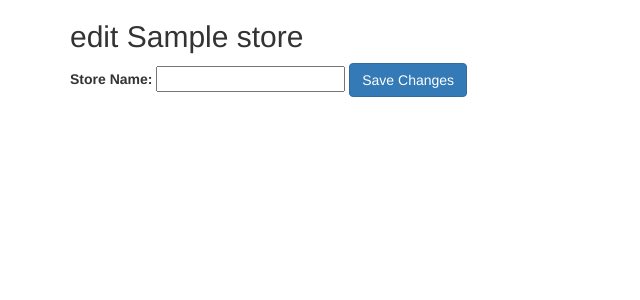
After one commit to IanBaum/php-shoes, a PHP site: template views/store_edit.html.twig in a window 1280 px wide. The commit adds this page. Shown: the top 300 px of the page, without its empty margins (0-640 px from the left). Run offline with PHP 8.4, Linux system fonts and the light colour scheme; the template is opened without the code that fills it: most values are stand-ins (such as "Sample title", 1, 10 or a date in 2020); some libraries are stand-ins or nearby versions.

Commit message:
add editing for stores

```diff
--- a/views/store.html.twig
+++ b/views/store.html.twig
@@ -8,6 +8,8 @@
   <body>
     <div class="container">
       <h1>{{store.getName}}</h1>
+      <a href="/store/{{store.getId}}/edit"><h3>Edit</h3></a>
+      <a href="/store/{{store.getId}}/delete"><h3>Delete</h3></a>
       {% if brands is not empty %}
       <h2>List of Brands:</h2>
         {% for brand in brands %}
--- /dev/null
+++ b/views/store_edit.html.twig
@@ -0,0 +1,17 @@
+<!DOCTYPE html>
+<html>
+  <head>
+    <link rel="stylesheet" href="https://maxcdn.bootstrapcdn.com/bootstrap/3.3.7/css/bootstrap.min.css" integrity="sha384-BVYiiSIFeK1dGmJRAkycuHAHRg32OmUcww7on3RYdg4Va+PmSTsz/K68vbdEjh4u" crossorigin="anonymous">
+    <meta charset="utf-8">
+    <title>Shoes</title>
+  </head>
+  <body>
+    <div class="container">
+      <h2>edit {{store.getName}}</h2>
+      <form action="/stores/{{store.getId}}" method="post">
+        <input name="_method" type="hidden" value="patch">
+        <label for="name">Store Name:</label>
+        <input id="name" type="text" name="new_store_name">
+        <button type="submit" class="btn btn-primary">Save Changes</button>
+      </form>
+</html>
```
Also changed, not shown: app/app.php (+17 -1 lines), src/Store.php (+4 -5 lines).
